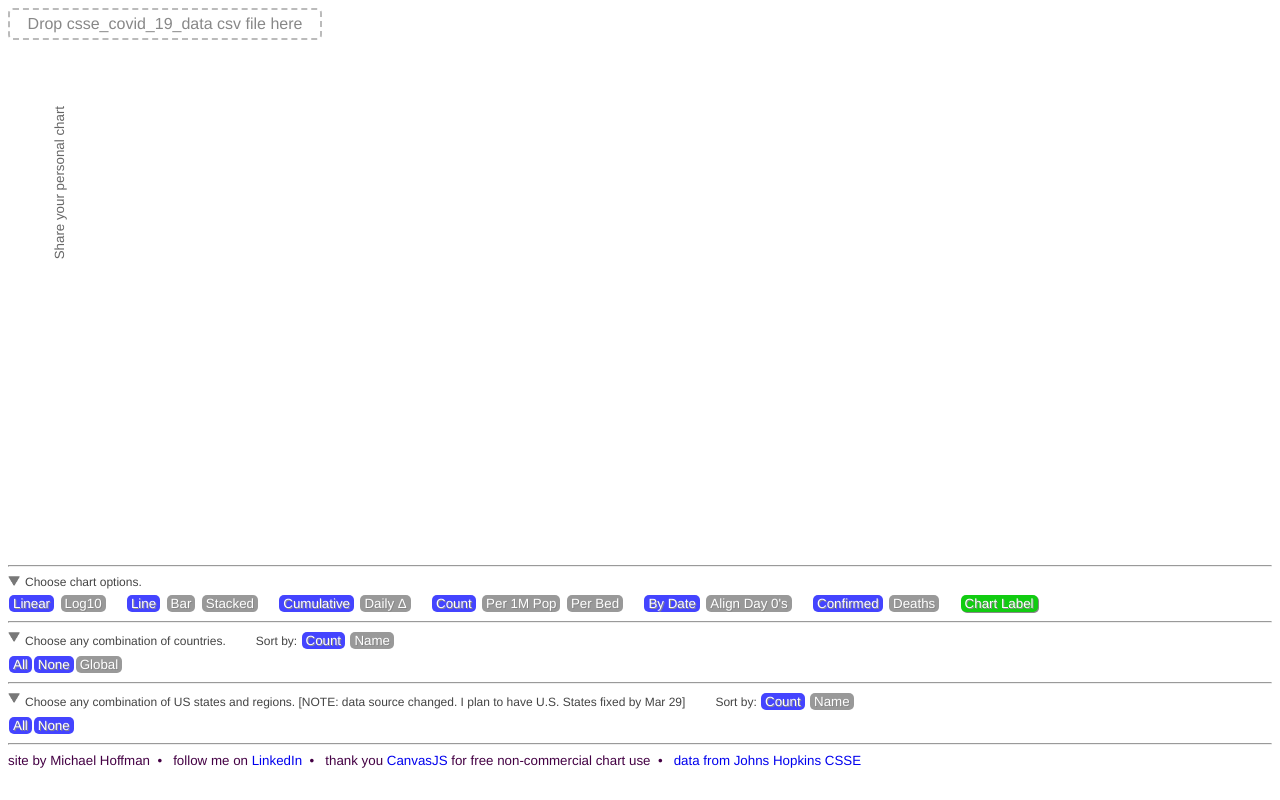
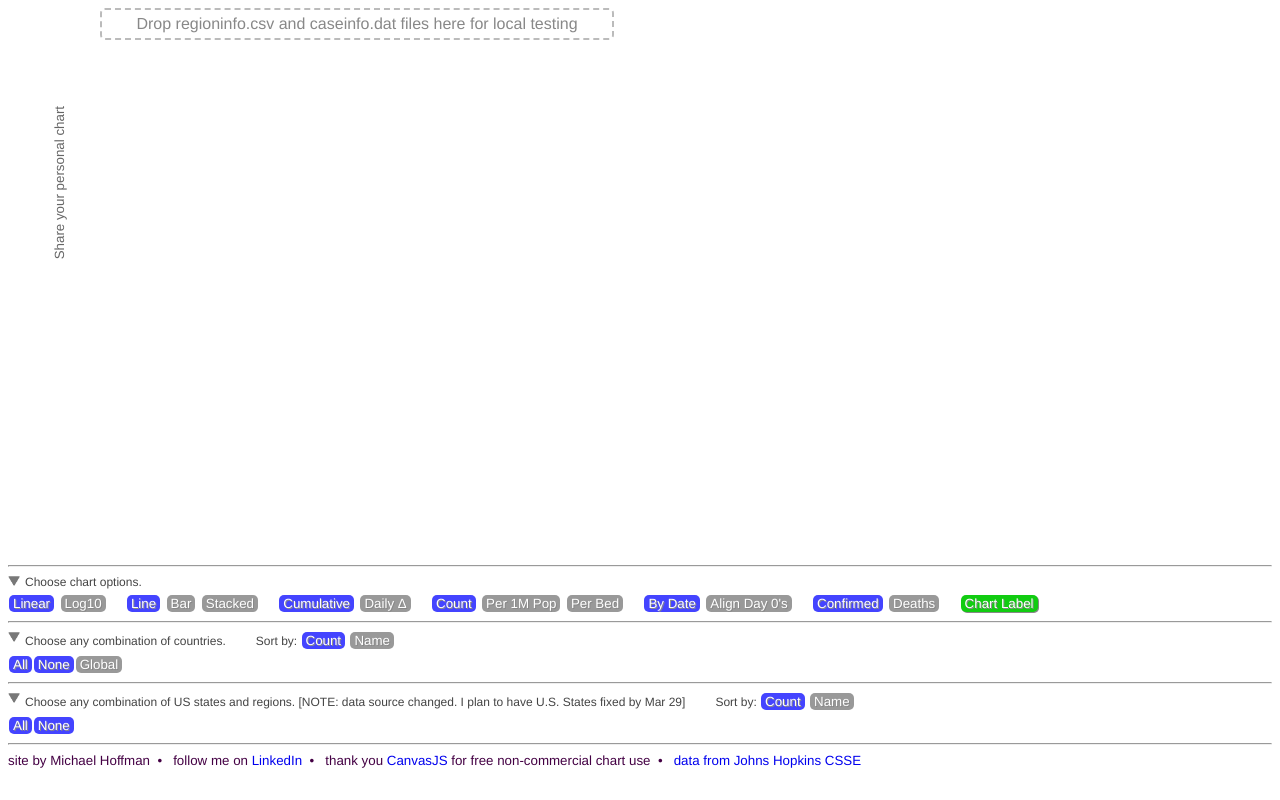
Before and after one commit to m-the-hoff/COVID-19-Statistics-Analyzer, a plain HTML site: page web/index.html in a window 1280 px wide. Drawn offline with nearby package versions, Linux system fonts and the light colour scheme; no server answers.

Commit message:
made drop zone more clear and added more info in README

```diff
--- a/web/css/app.css
+++ b/web/css/app.css
@@ -68,7 +68,8 @@ body {
 	font: 20pt;
 	color: #888;
 	position: absolute;
-	width: 300px;
+	left: 100px;
+	width: 500px;
 	z-index: 1000;
 	cursor: pointer;
 
--- a/web/js/App.js
+++ b/web/js/App.js
@@ -121,7 +121,7 @@ class App {
 
 			// Setup the dnd listeners.
 			var dropZone = document.getElementById('dropZone');
-			dropZone.innerHTML = "Drop csse_covid_19_data csv file here";
+			dropZone.innerHTML = "Drop regioninfo.csv and caseinfo.dat files here for local testing";
 			dropZone.className = "dropZone";
 			dropZone.addEventListener('dragover', this.handleDragOver.bind(this), false);
 			dropZone.addEventListener('drop', this.handleFileSelect.bind(this), false);
@@ -472,6 +472,9 @@ class App {
 		this.setupSectionPanel( "countryNames");
 		this.setupSectionPanel( "stateNames");
 
+		var dropZone = document.getElementById('dropZone');
+		dropZone.style.visibility = "hidden";
+
 		this.drawChart();
 	}
 
```
Also changed, not shown: web/COVID-19-data-resource-hub/README.txt.
